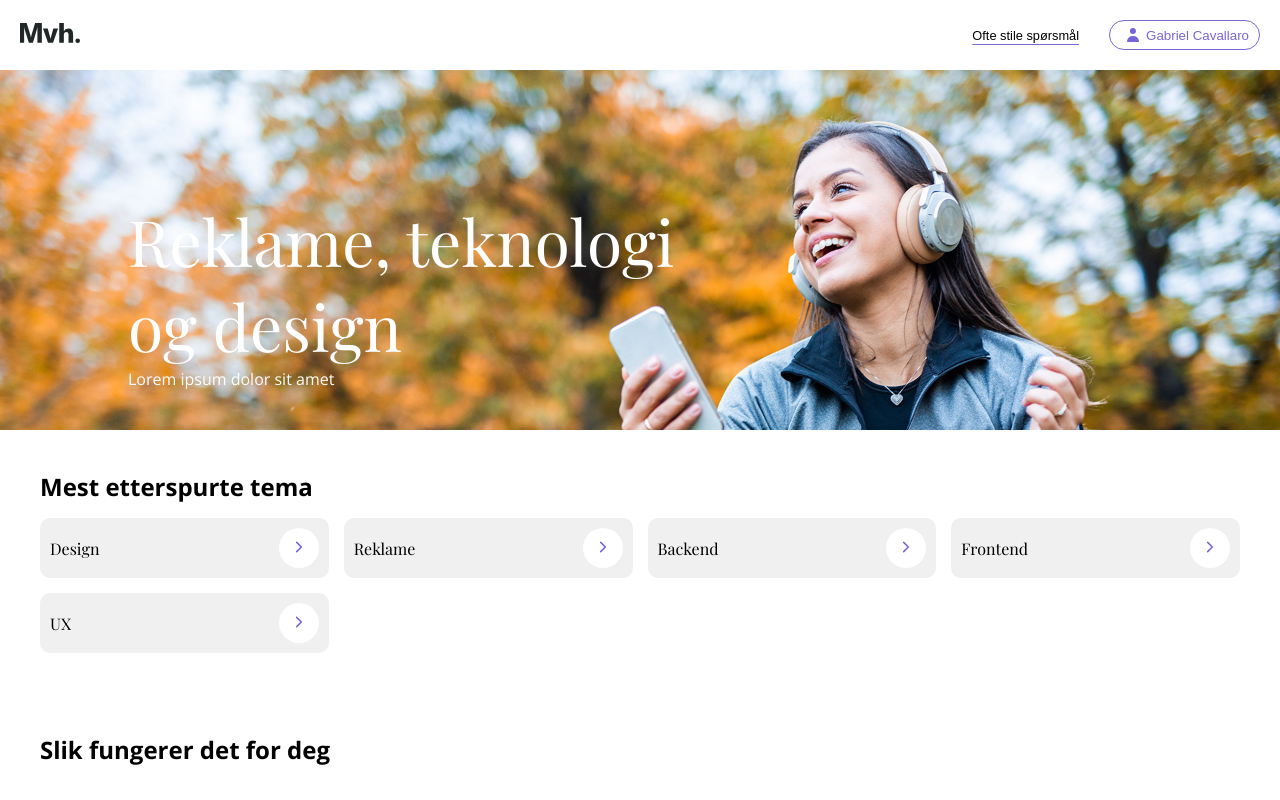
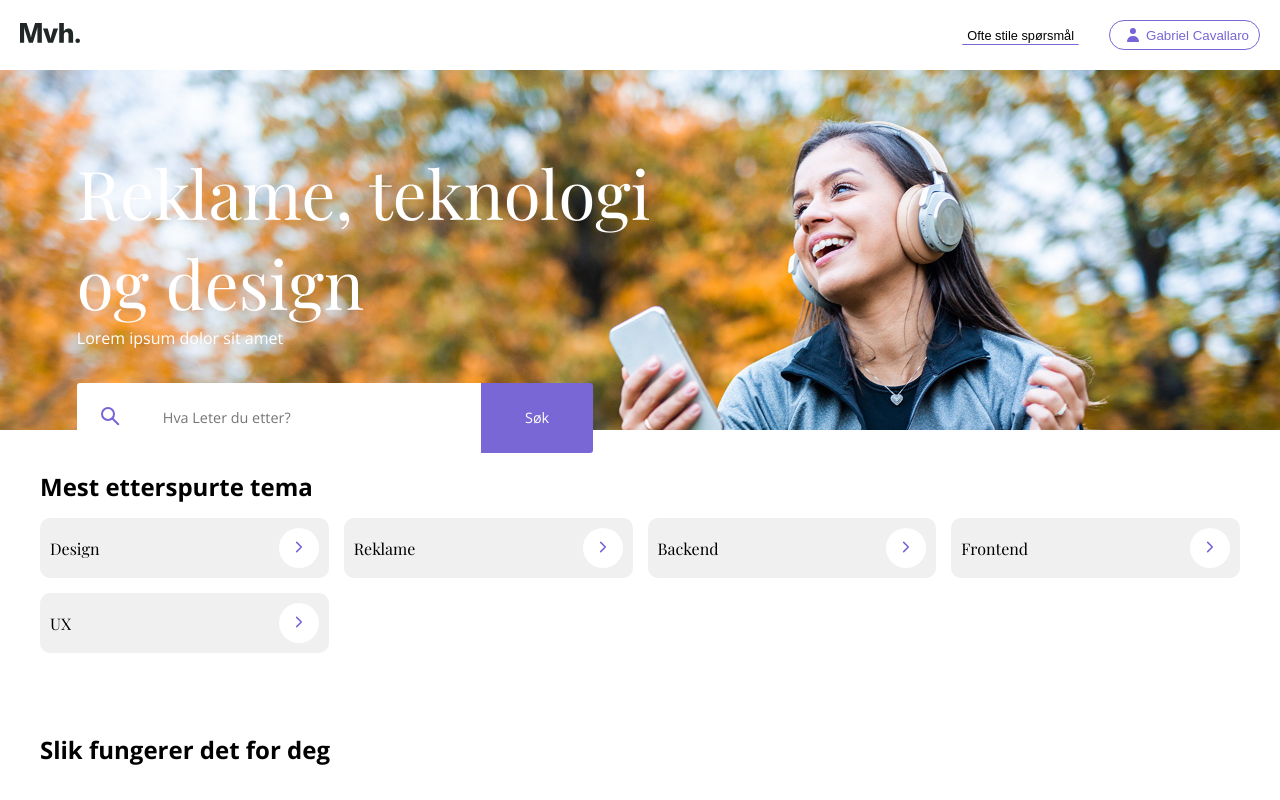
Before and after one commit to gabjcav/Mvh-oppgave, a React (Create React App) app: page / in a window 1280 px wide. Shown: the top 800 px of the page. Built offline with nearby package versions, Linux system fonts and the light colour scheme.

Commit message:
added searchbar

```diff
--- a/src/components/FooterContainer/index.jsx
+++ b/src/components/FooterContainer/index.jsx
@@ -4,9 +4,11 @@ import "./index.scss";
 const FooterContainer = () => {
   return (
     <footer>
-      <a id="mail-link" href="mailto:post@mvh.no">
-        post@mvh.no
-      </a>
+      <div id="mail-link-container">
+        <a id="mail-link" href="mailto:post@mvh.no">
+          post@mvh.no
+        </a>
+      </div>
       <section className="list-container">
         <ul>
           <li>
@@ -36,7 +38,7 @@ const FooterContainer = () => {
             <a href="/">Min Side</a>
           </li>
         </ul>
-        <ul>
+        <ul id="press">
           <li>
             <p>PRESSE</p>
           </li>
--- a/src/components/FooterContainer/index.scss
+++ b/src/components/FooterContainer/index.scss
@@ -3,8 +3,9 @@ footer {
   grid-template-columns: repeat(2, 1fr);
   padding: 40px;
   background-color: #e0e0e0;
-  height: 15vh;
+  height: 15%;
 
+  #mail-link-container {
     #mail-link {
       color: black;
       text-decoration: underline;
@@ -12,15 +13,18 @@ footer {
       text-decoration-color: var(--color-purple);
       font-family: var(--sans-serif);
       font-size: 1.2rem;
+      margin-left: 10%;
       :visited {
         color: rgb(20, 20, 20);
+      }
     }
   }
 
   .list-container {
     display: flex;
     flex-direction: row;
-    justify-content: space-between;
+    justify-content: space-around;
+
     li {
       margin-bottom: 10px;
       p {
@@ -40,10 +44,15 @@ footer {
       }
     }
   }
+}
 
 @media (max-width: 768px) {
+  footer {
     li {
       font-size: 0.8rem;
     }
+    #press {
+      margin-left: 5%;
     }
   }
+}
--- a/src/components/HeaderContainer/index.scss
+++ b/src/components/HeaderContainer/index.scss
@@ -13,11 +13,24 @@ header {
       #faq-link {
         font-size: 0.8rem;
         color: black;
-        text-decoration: underline;
-        text-decoration-color: var(--color-purple);
-        text-underline-offset: 4px;
-        &:visited {
-          color: black;
+        // text-decoration: underline;
+        // text-decoration-color: var(--color-purple);
+        // text-underline-offset: 4px;
+        background-image: linear-gradient(
+          0deg,
+          var(--color-purple) 0%,
+          var(--color-purple) 100%
+        );
+        background-repeat: no-repeat;
+        background-size: 100% 1px;
+        border-radius: 5px;
+        padding: 5px;
+        background-position: 0 88%;
+        text-decoration: none;
+        transition: background-size 0.1s ease;
+        &:hover {
+          background-size: 100% 88%;
+          color: white;
         }
       }
       button {
--- a/src/components/HeroContainer/index.jsx
+++ b/src/components/HeroContainer/index.jsx
@@ -1,12 +1,19 @@
 import React from "react";
 import "./index.scss";
-
+import iconSearch from "../../img/icon-search.svg";
 const HeroContainer = () => {
   return (
     <section id="hero-container">
       <h1>Reklame, teknologi </h1>
       <h2>og design</h2>
       <p>Lorem ipsum dolor sit amet</p>
+      <div id="searchbar">
+        <div id="icon-container">
+          <img src={iconSearch} alt="" />
+        </div>
+        <input type="text" placeholder="Hva Leter du etter?" />
+        <button>Søk</button>
+      </div>
     </section>
   );
 };
--- a/src/components/HeroContainer/index.scss
+++ b/src/components/HeroContainer/index.scss
@@ -6,14 +6,50 @@
   width: 100%;
   height: 45vh;
   color: white;
-  padding: 10%;
+  padding: 6%;
   h1,
   h2 {
     font-family: var(--serif);
-    font-size: 4rem;
+    font-size: 4.2rem;
     font-weight: 300;
   }
   p {
     font-family: var(--sans-serif);
   }
+  #searchbar {
+    margin-top: 3%;
+    display: flex;
+    flex: row;
+    #icon-container {
+      border-radius: 3px 0px 0px 3px;
+      padding: 20px;
+      background-color: white;
+    }
+    input {
+      font-family: var(--sans-serif);
+      font-size: 0.9rem;
+      padding: 20px;
+      min-width: 30%;
+      border: none;
+    }
+    button {
+      font-family: var(--sans-serif);
+      font-size: 0.9rem;
+      padding: 20px;
+      border: none;
+      min-width: 10%;
+      border-radius: 0px 3px 3px 0px;
+      background-color: var(--color-purple);
+      color: white;
+    }
+  }
 }
+
+@media (max-width: 768px) {
+  li {
+    font-size: 0.8rem;
+  }
+  #press {
+    margin-left: 5%;
+  }
+}
--- a/src/components/HowItWorksContainer/index.jsx
+++ b/src/components/HowItWorksContainer/index.jsx
@@ -28,12 +28,12 @@ const HowItWorksContainer = () => {
     <section id="how-it-works">
       <h4>Slik fungerer det for deg</h4>
       <div id="hiw-container">
-        {howItWorksArr.map((step) => {
+        {howItWorksArr.map((info) => {
           return (
             <article>
-              <img src={step.image} alt="decoration" />
-              <h5>{step.title}</h5>
-              <p>{step.description}</p>
+              <img src={info.image} alt="decoration" />
+              <h5>{info.title}</h5>
+              <p>{info.description}</p>
             </article>
           );
         })}
```
Lines whose indentation alone changed are shown as unchanged.
